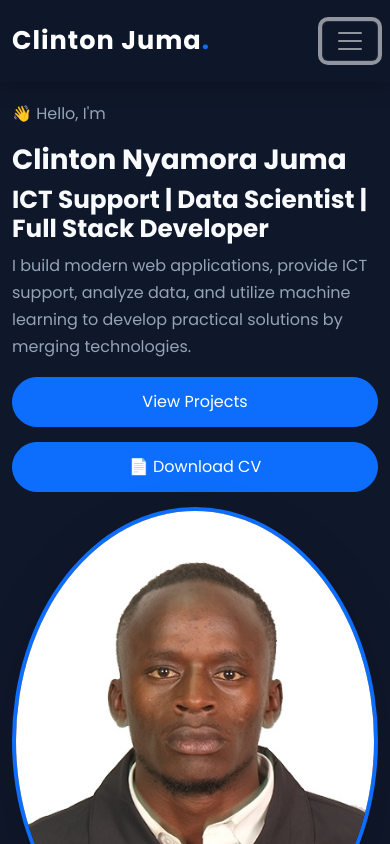
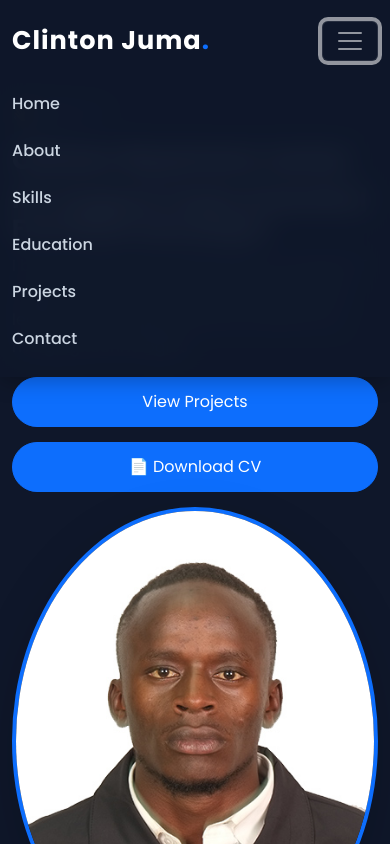
Before and after one commit to ClintonJuma/Dev, a React (Vite) app in the folder clinton-portfolio/: page / in a window 390 px wide. Both pictures are taken after a click on the button "Toggle navigation". Shown: the top 844 px of the page. Built offline with nearby package versions, Linux system fonts and the light colour scheme; no server answers.

Commit message:
Fix mobile navbar toggle

```diff
--- a/clinton-portfolio/src/components/Navbar.jsx
+++ b/clinton-portfolio/src/components/Navbar.jsx
@@ -1,58 +1,102 @@
+import { useState } from "react";
 import "../styles/Navbar.css";
+
 function Navbar() {
+  const [isOpen, setIsOpen] = useState(false);
+
+  const toggleMenu = () => {
+    setIsOpen(!isOpen);
+  };
+
+  const closeMenu = () => {
+    setIsOpen(false);
+  };
+
   return (
     <nav className="navbar navbar-expand-lg navbar-dark fixed-top custom-navbar">
       <div className="container">
 
-        <a className="navbar-brand" href="#home">
+        <a
+          className="navbar-brand"
+          href="#home"
+          onClick={closeMenu}
+        >
           Clinton Juma<span className="text-primary">.</span>
         </a>
 
         <button
           className="navbar-toggler"
           type="button"
-          data-bs-toggle="collapse"
-          data-bs-target="#navbarNav"
+          onClick={toggleMenu}
+          aria-label="Toggle navigation"
+          aria-expanded={isOpen}
         >
           <span className="navbar-toggler-icon"></span>
         </button>
 
-        <div className="collapse navbar-collapse" id="navbarNav">
+        <div
+          className={`navbar-collapse ${isOpen ? "show" : ""}`}
+          id="navbarNav"
+        >
 
           <ul className="navbar-nav ms-auto">
 
             <li className="nav-item">
-              <a className="nav-link fw-medium" href="#home">
+              <a
+                className="nav-link fw-medium"
+                href="#home"
+                onClick={closeMenu}
+              >
                 Home
               </a>
             </li>
 
             <li className="nav-item">
-              <a className="nav-link fw-medium" href="#about">
+              <a
+                className="nav-link fw-medium"
+                href="#about"
+                onClick={closeMenu}
+              >
                 About
               </a>
             </li>
 
             <li className="nav-item">
-              <a className="nav-link fw-medium" href="#skills">
+              <a
+                className="nav-link fw-medium"
+                href="#skills"
+                onClick={closeMenu}
+              >
                 Skills
               </a>
             </li>
 
             <li className="nav-item">
-              <a className="nav-link fw-medium" href="#education">
+              <a
+                className="nav-link fw-medium"
+                href="#education"
+                onClick={closeMenu}
+              >
                 Education
               </a>
             </li>
 
             <li className="nav-item">
-              <a className="nav-link fw-medium" href="#projects">
+              <a
+                className="nav-link fw-medium"
+                href="#projects"
+                onClick={closeMenu}
+              >
                 Projects
               </a>
             </li>
 
             <li className="nav-item">
-              <a className="nav-link fw-medium" href="#contact">
+              <a
+                className="nav-link fw-medium"
+                href="#contact"
+                onClick={closeMenu}
+              >
                 Contact
               </a>
             </li>
--- a/clinton-portfolio/src/styles/Navbar.css
+++ b/clinton-portfolio/src/styles/Navbar.css
@@ -38,3 +38,22 @@
 .nav-link:hover::after {
     width: 100%;
 }
+@media (max-width: 991.98px) {
+    .navbar-collapse {
+        display: none;
+        width: 100%;
+    }
+
+    .navbar-collapse.show {
+        display: block;
+    }
+
+    .navbar-nav {
+        padding-top: 12px;
+    }
+
+    .nav-link {
+        margin-left: 0;
+        padding: 10px 0 !important;
+    }
+}
```
